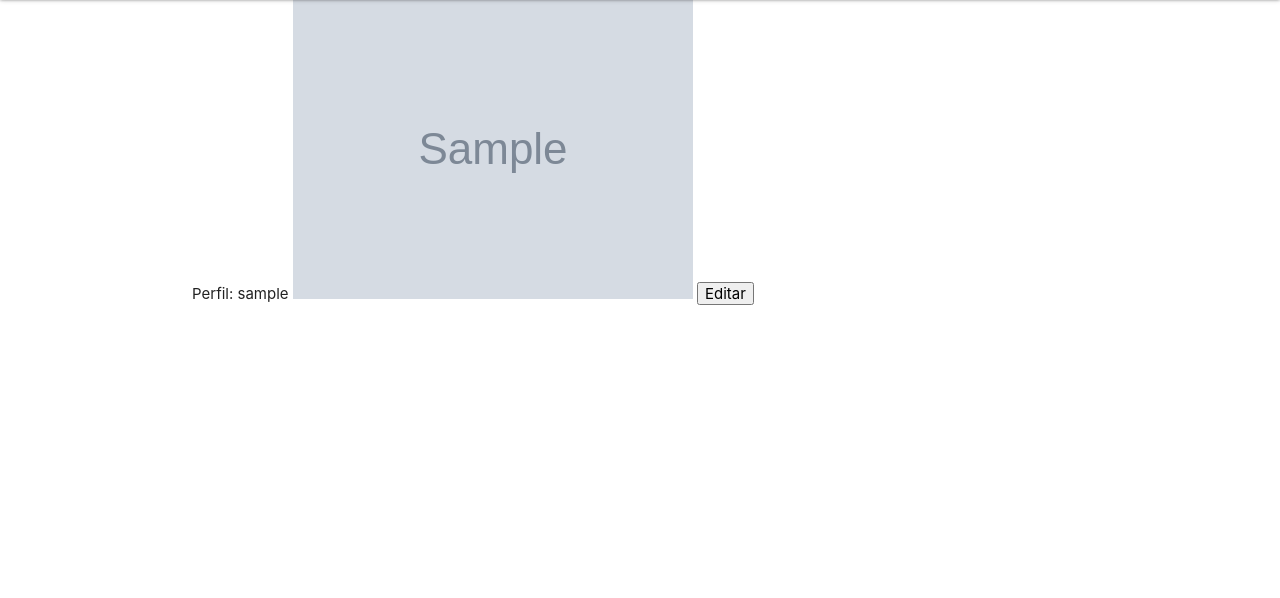
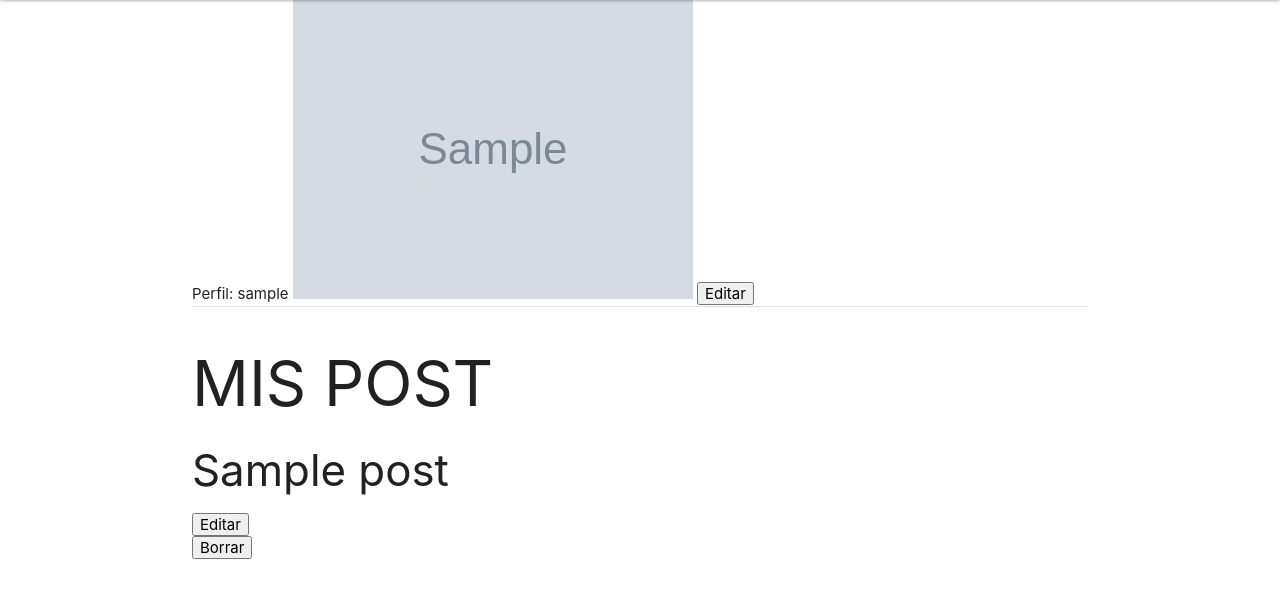
Before and after one commit to informatorio2020com07/django-blog, a Django app: page /cuenta/perfil/1 in a window 1280 px wide. Shown: the part 65-663 px from the top of the page. Run offline with Django 3.2, Linux system fonts and the light colour scheme; a user stored in the database is signed in; tables that the repository leaves empty hold one stand-in row (values such as "Sample post"); grey boxes marked "Sample" are stand-in pictures.

Commit message:
Jorge no borro o no pudo

```diff
--- a/cuenta/templates/cuenta/perfil.html
+++ b/cuenta/templates/cuenta/perfil.html
@@ -13,7 +13,27 @@
     {% endif %}
     {% if request.user == perfil%}
         <button>Editar</button>
+
+
+
     {% else %}
         <button>otra cosa</button>
     {% endif %}
+
+        <div class="row">
+            <div class="divider"></div>
+        </div>
+        <div class="row">
+            <h1>MIS POST</h1>
+            {% for post in perfil.post_set.all %}
+                <div class="row">
+                    <h3>{{ post.titulo }}</h3>
+                    {% if request.user == perfil %}
+                        <button>Editar</button>
+                        <form method="POST" action="{%url 'borrar_post' post.id%}">
+                            <button type="submit">Borrar</button>
+                        </form>
+                    {% endif %}
+                </div>
+            {% endfor %}
 {% endblock %}
--- a/post/urls.py
+++ b/post/urls.py
@@ -9,4 +9,5 @@ path("post/new>", views.new_post,name="new_post"),
 path("post/<int:id>/comentar", views.comentar, name="comentar"),
 path("post/categoria/<int:id>", views.show_categoria,name="show_categoria"),
 path("post/<int:id>/like", views.like, name="like"),
+path("post/<int:id>/borrar", views.borrar_post, name="borrar_post")
 ]
```
Also changed, not shown: post/views.py (+9 -0 lines).
